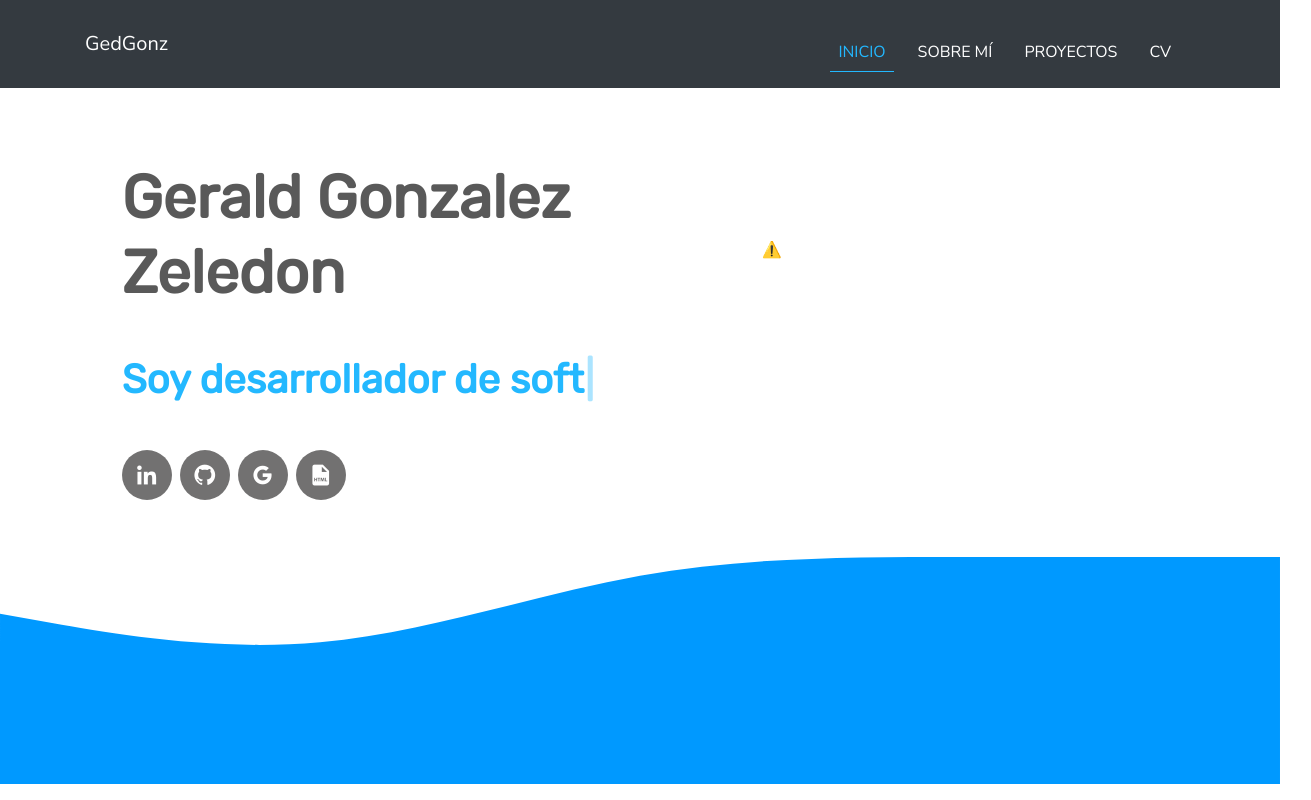
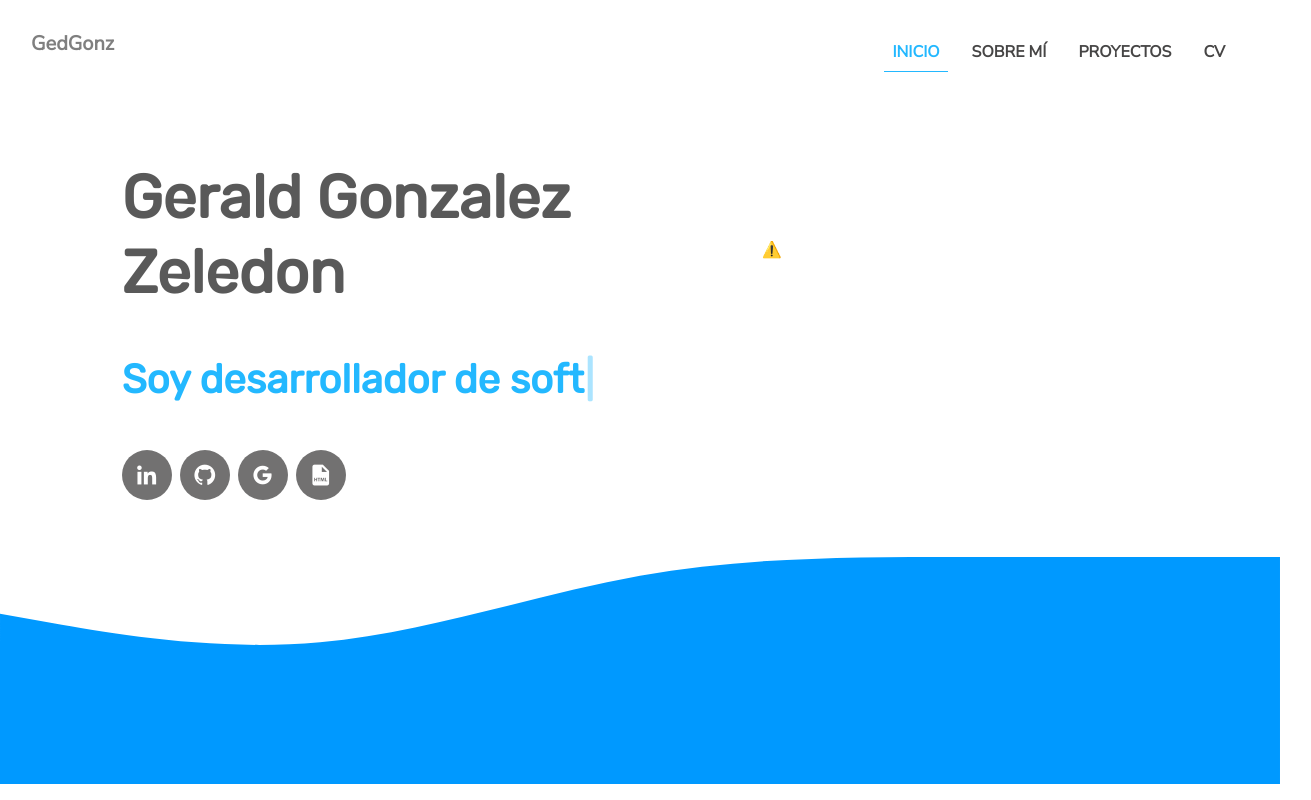
Before and after one commit to GedGonz/GedGonz, a React (Create React App) app: page / in a window 1280 px wide. Shown: the top 800 px of the page, 1311 px wide, since content can reach past the window. Built offline with nearby package versions, Linux system fonts and the light colour scheme; no server answers; a web font is replaced by a local one.

Commit message:
changes in components styles

```diff
--- a/src/components/about/Aboutme.css
+++ b/src/components/about/Aboutme.css
@@ -18,12 +18,6 @@
 
 
 @media (max-width: 765px) {
-    .presentation h1 {
-        font-size: 35px;
-    }
-    .presentation p {
-        font-size: 20px;
-    }
     .pt-lg-20 {
         padding-top: 5px;
     }
@@ -44,9 +38,7 @@
     footer {
         position: relative !important;
     }
-    .presentation h3 {
-        font-size: 18px !important;
-    }
+
 }
 
 @media screen and (min-width: 320px) and (max-width:480px) {
@@ -65,7 +57,10 @@
     transform-origin: bottom;
     animation: animateWave 2000ms cubic-bezier(0.56, 1, 0.48, 1) forwards;
 }
-
+a:hover {
+    color: rgb(52 50 50 / 69%)!important;
+    text-decoration: none !important;
+}
 .picture {
     border-radius: 100%;
     width: 80%;
@@ -89,7 +84,8 @@
 
 .informationme i {
     font-size: 50px;
-    padding: 5px
+    padding: 5px;
+    display: inline-block;
 }
 
 .informationme .list-data {
--- a/src/components/home/Initial.css
+++ b/src/components/home/Initial.css
@@ -60,6 +60,35 @@
 .presentation p span {
     color: #23b8ff;
 }
+
+@media (max-width: 765px) {
+    .presentation h1 {
+        font-size: 35px;
+    }
+    .presentation p {
+        font-size: 20px;
+    }
+    .pt-lg-20 {
+        padding-top: 5px;
+    }
+
+    .backgroundimg {
+        width: 100% !important;
+    }
+    .container_image {
+        margin: 100px 100px 0px 100px !important;
+    }
+    .pircure_anime1 {
+        width: 100% !important;
+        height: 400px !important;
+    }
+    footer {
+        position: relative !important;
+    }
+    .presentation h3 {
+        font-size: 18px !important;
+    }
+}
 .pt-lg-20 {
     padding-top: 100px;
 }
@@ -102,3 +131,13 @@
 .container-fluid .social-links a:hover {
     background: #3e88e7;
 }
+
+.wave-container>svg {
+    transform-origin: bottom;
+    animation: animateWave 2000ms cubic-bezier(0.56, 1, 0.48, 1) forwards;
+}
+@keyframes animateWave {
+    0% {
+        transform: scale(1, 0);
+    }
+}
--- a/src/components/nav/Menu.css
+++ b/src/components/nav/Menu.css
@@ -1,33 +1,39 @@
-.navbar-dark .navbar-nav .nav-link{
-    color: rgb(255, 255, 255);
+.navbar-light .navbar-nav .nav-link{
+    color: rgb(70, 69, 69);
     background-image: linear-gradient(currentColor, currentColor);
     background-position: 0% 100%;
     background-repeat: no-repeat;
     background-size: 0% 1.5px;
     transition: all .5s ease-in;
+    font-weight: bold;
 
 }
 .navbar-brand a{
-    color: rgb(255, 255, 255) !important;
+    color: rgb(70, 69, 69);
     background-image: linear-gradient(currentColor, currentColor);
     background-position: 0% 100%;
     background-repeat: no-repeat;
     background-size: 0% 1.5px;
     transition: all .5s ease-in;
+    font-weight: bold;
 }
 
 .navbar-brand a:hover{
-    color: #23b8ff !important;
+    color: #1e96ce !important;
     background-size: 100% 1.5px;
     text-decoration: none;
 }
 
-.navbar-dark .navbar-nav .nav-link.active{
+.navbar-light .navbar-nav .nav-link.active{
     color: #23b8ff;
     background-size: 100% 1.5px;
 }
-.navbar-dark .navbar-nav .nav-link:hover, .navbar-dark{
+.navbar-light .navbar-nav .nav-link:hover, .navbar-dark{
     color: #23b8ff;
     background-size: 100% 1.5px;
     cursor: pointer;
 }
+
+.bg-light {
+    background-color: #ffffff!important;
+}
--- a/src/components/nav/Menu.jsx
+++ b/src/components/nav/Menu.jsx
@@ -16,8 +16,8 @@ export default function Menu() {
 
 
     return (
-            <nav className="navbar navbar-expand-lg navbar-dark bg-dark fixed-top">
-                <div className="container">
+            <nav className="navbar navbar-expand-lg navbar-light bg-light fixed-top">
+                <div className="container-fluid">
 
                     <div className="navbar-brand">
                         <Link activeClass="active" className="text-black-50" to="inicio" spy={true} smooth={true} duration={500} >
--- a/src/components/proyects/Proyects.css
+++ b/src/components/proyects/Proyects.css
@@ -9,7 +9,7 @@
 }
 
 
-@media only screen and (min-width: 550px) {
+/* @media only screen and (min-width: 550px) {
     .contents-right {
         float: right;
         width: 48%;
@@ -23,9 +23,39 @@
         margin-left: 20px;
         border-radius: 10px;
     }
+} */
+
+@media only screen and (min-width:550px) {
+    .contents {
+        margin-left: 0;
+        width: 48%
+    }
+
+    .contents,
+    .contents-right {
+        margin-top: -5%
+    }
+
+    .contents-right,
+    .images-right {
+        float: right;
+        width: 48%
+    }
+
+    .images-right img {
+        float: right
+    }
+
+    .images-left {
+        float: left;
+        width: 48%
+    }
+
+    .images-left img {
+        float: left
+    }
 }
-
-@media only screen and (min-width: 550px) {
+/* @media only screen and (min-width: 550px) {
     .images-left {
         float: left;
         width: 48%;
@@ -35,7 +65,7 @@
         margin-right: 20px;
         border-radius: 10px;
     }
-}
+} */
 
 @media only screen and (min-width: 550px) {
     .images-left img {
```
